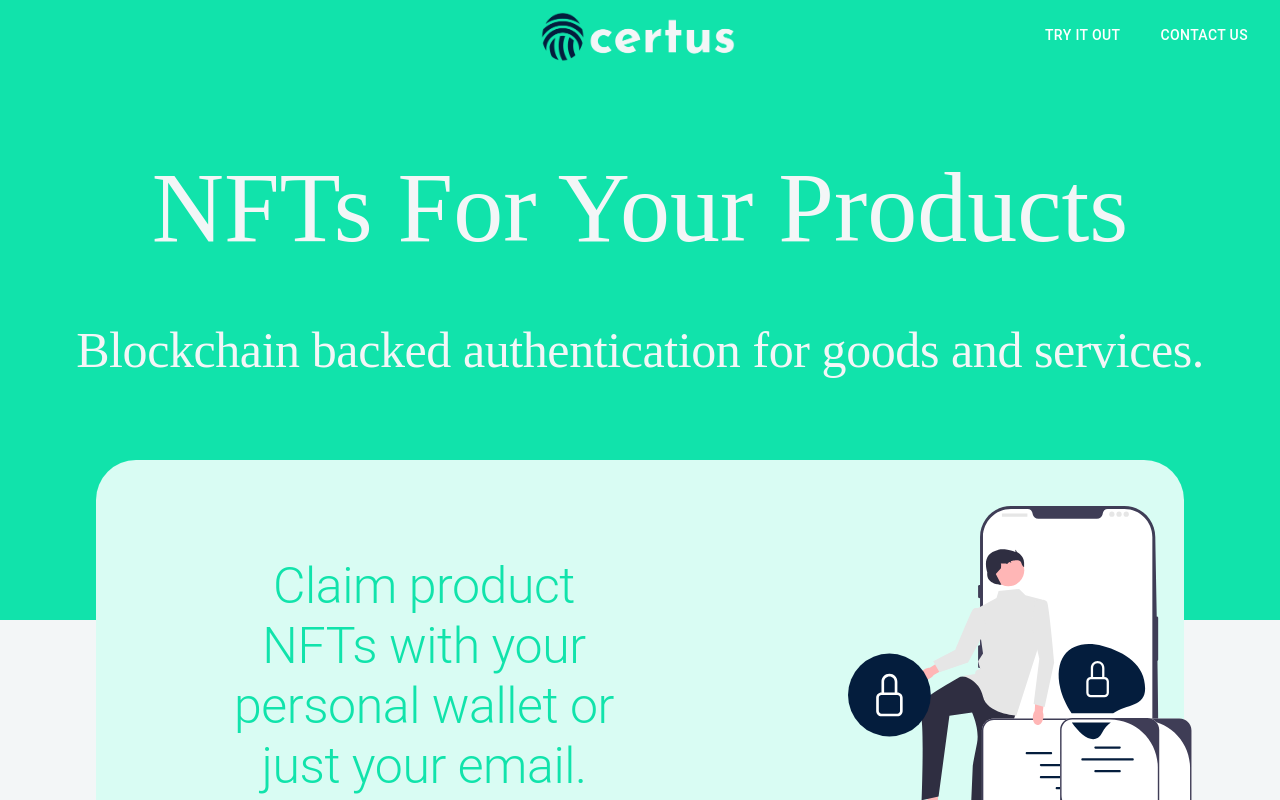
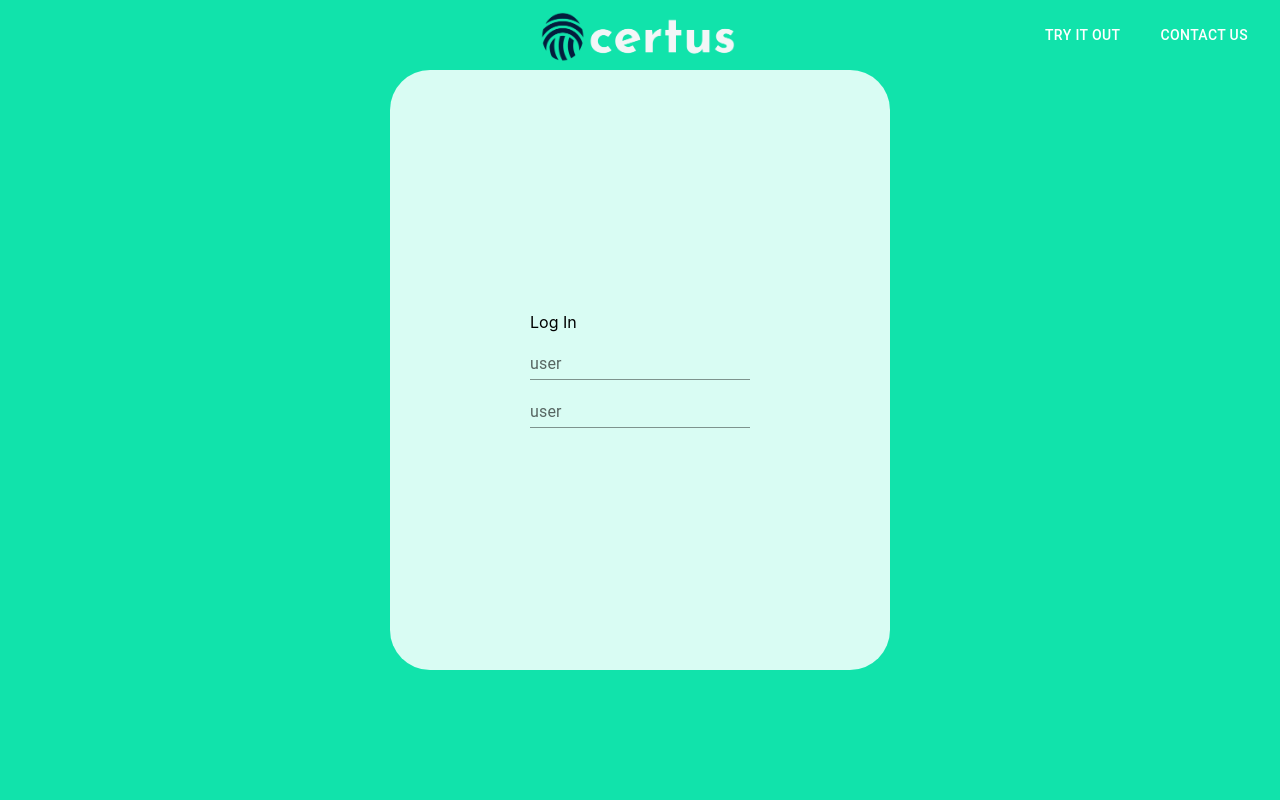
Before and after one commit to victoriarossi/certus-client, a Next.js app: page / in a window 1280 px wide. Shown: the top 800 px of the page. Built offline with nearby package versions, Linux system fonts and the light colour scheme.

Commit message:
Working Login

```diff
--- /dev/null
+++ b/modules/Landing.js
@@ -0,0 +1,71 @@
+import Head from "next/head";
+import AppAppBar from "./AppAppBar";
+import Presentation from "./Presentation";
+import Box from "@mui/material/Box";
+import {Grid, Typography} from "@mui/material";
+import Presentation2 from "./Presentacion2";
+import * as React from "react";
+
+function Landing() {
+    return(
+        <>
+            <Head><title>Certus</title></Head>
+            <AppAppBar class={AppAppBar}></AppAppBar>
+            <div style={{backgoundColor: '#f3f6f7'}}>
+                <Presentation></Presentation>
+                <Box
+                    sx={{
+                        marginTop: -30,
+                        marginLeft: 'auto',
+                        marginRight: 'auto',
+                        width: '85%',
+                        height: 450,
+                        borderRadius: 10,
+                        backgroundColor: '#D9FCF3',
+                    }}
+                >
+
+                    <Grid container spacing={2}>
+
+                        <Grid item xs={6} sx={{color: 'white', fontFamily: 'Josefin Sans', fontSize: 65}}>
+                            <Typography variant="h2" sx={{
+                                color: '#11e3ab',
+                                fontFamily: 'Roboto',
+                                marginTop: 10,
+                                marginLeft: 15,
+                                fontSize: 50,
+                                alignItems: 'left'
+                            }}
+                                        align="center" marked="center"
+                            >
+                                Claim product NFTs with your personal wallet or just your email.
+                            </Typography>
+                        </Grid>
+
+                        <Grid item xs={6}>
+                            <div sx={{
+                                display: 'flex',
+                                alignItems: 'center',
+                                justifyContent: 'center',
+                                height: '100%',
+                            }}>
+                                <img alt="graphic" src="/assets/undraw_mobile_encryption_re_yw3o.svg" style={{
+                                    width: 400,
+                                    marginTop: 30,
+                                    marginLeft: 200,
+                                }}/>
+                            </div>
+                        </Grid>
+
+                    </Grid>
+
+                </Box>
+                <Presentation2></Presentation2>
+
+            </div>
+        </>
+
+    )
+}
+
+export default Landing;
--- /dev/null
+++ b/modules/LogIn.js
@@ -0,0 +1,71 @@
+import Head from "next/head";
+import AppAppBar from "./AppAppBar";
+import { styled } from '@mui/material/styles';
+import * as React from "react";
+import Box from "@mui/material/Box";
+import Paper from '@mui/material/Paper';
+import {Grid, TextField} from "@mui/material";
+
+function GridItem(theme){
+    return(
+        <>
+
+        </>
+    )
+}
+
+function LogIn(){
+    return (
+        <>
+            <Head><title>Certus - Log In</title></Head>
+            <AppAppBar class={AppAppBar}></AppAppBar>
+            <Box
+                position="fixed"
+                sx={{
+                    marginTop: 0,
+                    width: '100%',
+                    height: '100%',
+                    backgroundColor: '#11e3ab',
+                }}
+            >
+
+                <Box
+                    sx={{
+                        marginTop: '100',
+                        marginLeft: 'auto',
+                        marginRight: 'auto',
+                        width: 500,
+                        height: 600,
+                        borderRadius: 10,
+                        backgroundColor: '#D9FCF3',
+                    }}
+                >
+                    <div
+                        style={{
+                            display: 'flex',
+                            justifyContent: 'center',
+                            alignItems: 'center',
+                            height: '100%'
+                        }}
+                    >
+                        <Grid
+                            contairner
+                        >
+                            <Grid item xs={12}>
+                                Log In
+                            </Grid>
+                            <Grid item xs={12}>
+                                <TextField id="standard-basic" label="user" variant="standard"/>
+                            </Grid>
+                            <Grid item xs={12}>
+                                <TextField id="standard-basic" label="user" variant="standard"/>
+                            </Grid>
+                        </Grid>
+                    </div>
+                </Box>
+            </Box>
+        </>
+    )
+}
+
+export default LogIn;
--- a/pages/index.js
+++ b/pages/index.js
@@ -4,6 +4,8 @@ import Image from 'next/image'
 import styles from '../styles/Home.module.css'
 import {AppBar, Grid, Typography} from "@mui/material";
 import AppAppBar from "../modules/AppAppBar";
+import Landing from "../modules/Landing"
+import LogIn from "../modules/LogIn";
 import Presentation from "../modules/Presentation";
 import Presentation2 from "../modules/Presentacion2";
 import Box from "@mui/material/Box";
@@ -16,50 +18,8 @@ import Button from "@mui/material/Button";
 export default function Home() {
   return (
       <>
-        <Head><title>Certus</title></Head>
-            <AppAppBar class={AppAppBar}></AppAppBar>
-<div style={{backgroundColor: '#f3f6f7'}} >
-            <Presentation></Presentation>
-            <Box
-              sx={{
-                  marginTop: -30,
-                  marginLeft: 'auto',
-                  marginRight: 'auto',
-                  width: '85%',
-                  height: 450,
-                  borderRadius: 10,
-                  backgroundColor: '#D9FCF3',
-              }}
-            >
-
-                    <Grid container spacing={2}>
-                        <Grid item xs={6} sx={{color: 'white', fontFamily: 'Josefin Sans', fontSize: 65}}>
-                            <Typography variant="h2"  sx={{color:'#11e3ab', fontFamily: 'Roboto', marginTop: 10, marginLeft: 15, fontSize: 50, alignItems: 'left'}}
-                                        align="center" marked="center"
-                            >
-                                Claim product NFTs with your personal wallet or just your email.
-                            </Typography>
-
-
-                        </Grid>
-                        <Grid item xs={6}>
-                            <div sx={{    display: 'flex',
-                                alignItems: 'center',
-                                justifyContent: 'center',
-                                height: '100%',}}>
-                                <img alt="graphic" src="/assets/undraw_mobile_encryption_re_yw3o.svg" style={{
-                                    width: 400,
-                                    marginTop: 30,
-                                    marginLeft: 200,
-                                }} />
-                            </div>
-                        </Grid>
-                    </Grid>
-
-            </Box>
-          <Presentation2></Presentation2>
-
-</div>
+          {/*<Landing></Landing>*/}
+          <LogIn></LogIn>
       </>
   )
 }
```
Also changed, not shown: 1 other file (tests, documents, lock files or other folders).
